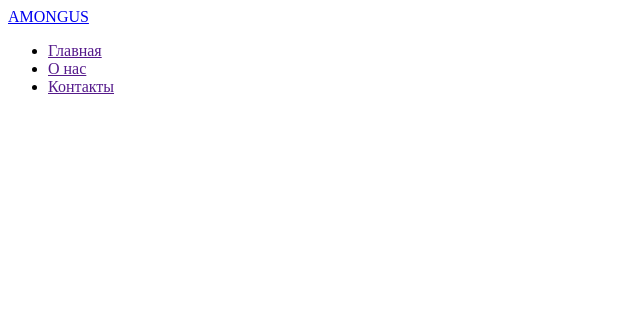
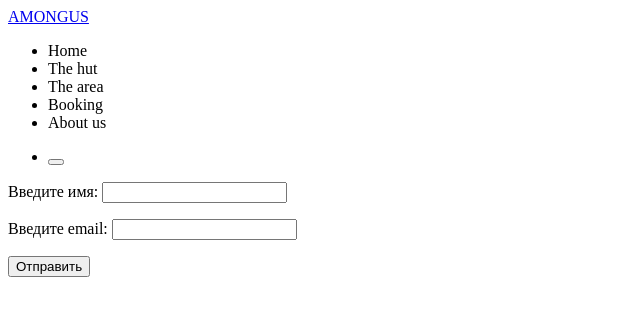
Before and after one commit to TokpaevVadim/new_repository, a plain HTML site: page index.html in a window 1280 px wide. Shown: the whole page, without its empty margins (0-640 px from the left). Drawn offline with Linux system fonts and the light colour scheme.

Commit message:
Add files via upload

```diff
--- a/index.html
+++ b/index.html
@@ -11,17 +11,34 @@
 
       <div class="container">
         <a href="/" class="logo">AMONGUS</a>
-        <nav>
-          <ul>
-            <li><a href="">Главная</a></li>
-            <li><a href="">О нас</a></li>
-            <li><a href="">Контакты</a></li>
+        <nav class=””>
+          <ul class=””>
+              <li class=””><a class=””>Home</a></li>
+              <li class=””><a class=””>The hut</a></li>
+              <li class=””><a class=””>The area</a></li>
+              <li class=””><a class=””>Booking</a></li>
+              <li class=””><a class=””>About us</a></li>
           </ul>
-        </nav>
+          <ul class=””>
+             <li class=””><button class=””></button></li>
+          </ul>
+       </nav>
       </div>
 
     </header>
     <main>
+
+      <form action="" method="get">
+        <p>
+          <label for="name">Введите имя:</label>
+          <input type="text" name="name" id="name" required>
+        </p>
+        <p>
+          <label for="email">Введите email:</label>
+          <input type="email" name="email" id="email" required>
+        </p>
+        <button type="submit">Отправить</button>
+      </form>
 
 
     </main>
```
